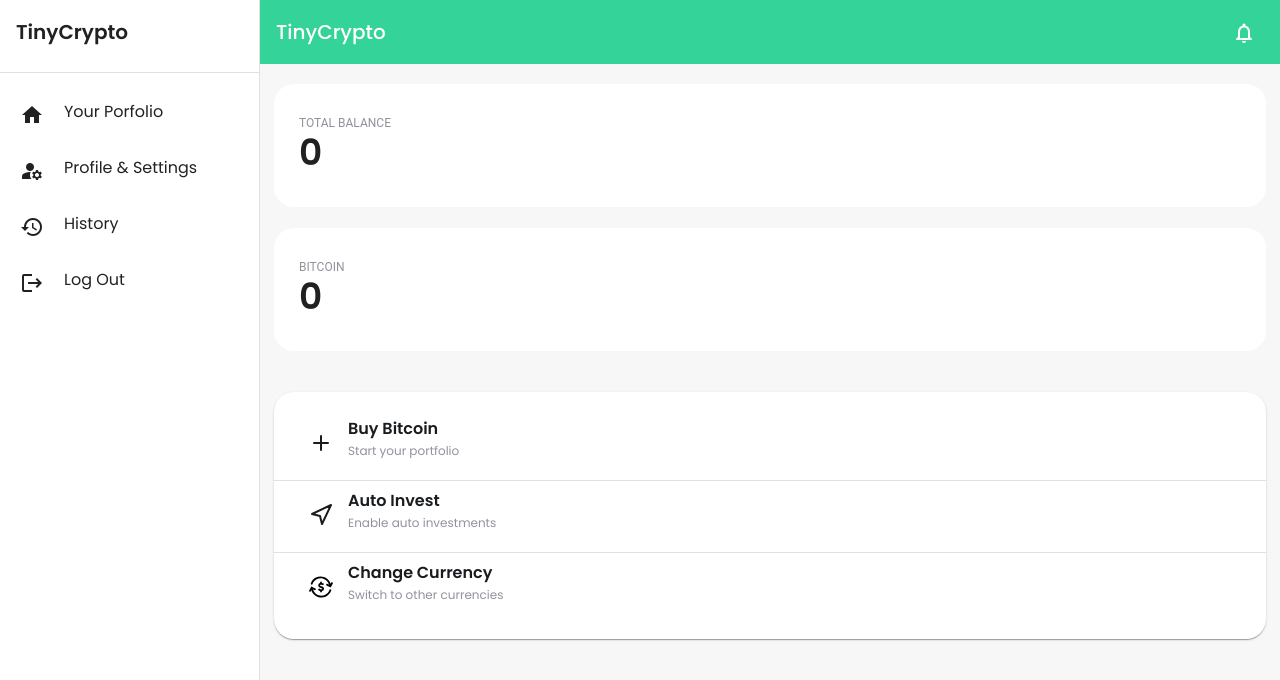
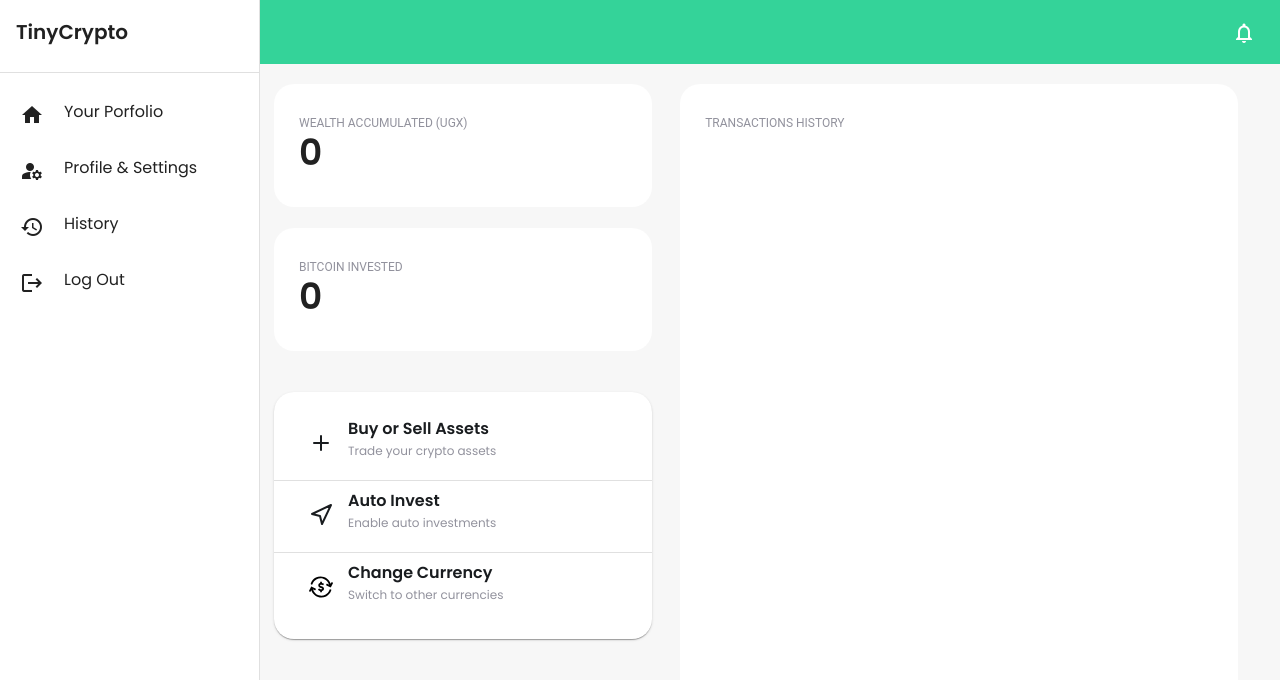
Before and after one commit to gilbertmpanga12/tinycrypto, an Angular app: page / in a window 1280 px wide. Shown: the top 680 px of the page. Built offline with nearby package versions, Linux system fonts and the light colour scheme.

Commit message:
update;- minor changes to commit

```diff
--- a/src/app/layout/layout/layout.component.html
+++ b/src/app/layout/layout/layout.component.html
@@ -8,10 +8,11 @@
     <mat-toolbar><span class="text-500"><strong>{{title}}</strong></span></mat-toolbar>
     <mat-nav-list>
       <mat-divider class="divider-mb"></mat-divider>
-      <mat-list-item *ngFor="let link of links">
+      <mat-list-item *ngFor="let link of links" (click)="navigate(drawer, link.url)">
         <mat-icon  matListIcon>{{link.icon}}</mat-icon>
 
-        <a matLine [routerLink]="link.url" class="lists" (click)="drawer.close()">{{ link.name }}</a>
+        <a matLine class="lists"
+        >{{ link.name }}</a>
 
      </mat-list-item>
     </mat-nav-list>
@@ -26,7 +27,7 @@
         *ngIf="isHandset$ | async">
         <mat-icon aria-label="Side nav toggle icon">menu</mat-icon>
       </button>
-      <span routerLink="/" class="cursor-pointer outline-none">{{title}}</span>
+      <span routerLink="/" class="cursor-pointer outline-none" *ngIf="(isHandset$ | async)">{{title}}</span>
       <span class="example-spacer"></span>
       <button mat-icon-button class="example-icon favorite-icon"
       routerLink="/notifications"
--- a/src/app/layout/layout/layout.component.ts
+++ b/src/app/layout/layout/layout.component.ts
@@ -4,6 +4,7 @@ import { Observable } from 'rxjs';
 import { map, shareReplay } from 'rxjs/operators';
 import { environment } from 'src/environments/environment';
 import { Sidebar } from 'src/app/models/models';
+import { Router } from '@angular/router';
 
 @Component({
   selector: 'app-layout',
@@ -12,7 +13,7 @@ import { Sidebar } from 'src/app/models/models';
 })
 export class LayoutComponent {
   title = environment.title;
-
+  deviceMatches!: boolean;
   links: Sidebar[] = [{
     name: 'Your Porfolio',
     icon: 'home',
@@ -42,10 +43,18 @@ export class LayoutComponent {
 */
   isHandset$: Observable<boolean> = this.breakpointObserver.observe(Breakpoints.Handset)
     .pipe(
-      map(result => result.matches),
+      map(result => {
+        this.deviceMatches  = result.matches;
+        return this.deviceMatches;
+      }),
       shareReplay()
     );
 
-  constructor(private breakpointObserver: BreakpointObserver) {}
+  constructor(private breakpointObserver: BreakpointObserver, private router: Router) {}
+
+  navigate(event:any, route: string){
+    if(this.deviceMatches) event.close();
+    this.router.navigate([route]);
+  }
 
 }
--- a/src/app/pages/dashboard/dashboard.component.html
+++ b/src/app/pages/dashboard/dashboard.component.html
@@ -1,22 +1,25 @@
 <div class="container wrapper-container">
+<div class="flex">
+
+<div class="w-40 flex-col mr-3">
   <mat-card class="card-metrics mat-elevation-z0">
-    <header class="card-header">TOTAL BALANCE</header>
+    <header class="card-header">WEALTH ACCUMULATED (UGX)</header>
     <div class="metric-count">0</div>
   </mat-card>
   <mat-card class="card-metrics mat-elevation-z0">
-    <header class="card-header">BITCOIN</header>
+    <header class="card-header">BITCOIN INVESTED</header>
     <div class="metric-count">0</div>
   </mat-card>
 
-<br/>
+  <br/>
   <mat-card style=" border-radius: 1.25rem;">
     <a class="flex-card" (click)="openDialog()">
         <div class="action-icon">
             <svg xmlns="http://www.w3.org/2000/svg" width="24" height="24" viewBox="0 0 24 24" fill="none" stroke="currentColor" stroke-width="2" stroke-linecap="round" stroke-linejoin="round"><line x1="12" y1="5" x2="12" y2="19"></line><line x1="5" y1="12" x2="19" y2="12"></line></svg>
         </div>
         <div class="action-text">
-           <span class="span1">Buy Bitcoin</span>
-           <span class="span-2">Start your portfolio</span>
+           <span class="span1">Buy or Sell Assets</span>
+           <span class="span-2">Trade your crypto assets</span>
         </div>
     </a>
     <mat-divider></mat-divider>
@@ -41,3 +44,11 @@
   </a>
   </mat-card>
 </div>
+
+<div class="w-60 mr-3">
+  <mat-card class="mat-elevation-z0 h-100 card-metrics">
+    <header class="card-header">TRANSACTIONS HISTORY</header>
+  </mat-card>
+</div>
+</div>
+</div>
--- a/src/app/pages/dashboard/dashboard.component.scss
+++ b/src/app/pages/dashboard/dashboard.component.scss
@@ -16,6 +16,8 @@
     }
 
 }
+
+
 .metric-count{
     font-weight: bold;
     font-size: 2.25rem;
@@ -153,3 +155,23 @@ font-weight: 400;
 font-family: 'Poppins', sans-serif !important;
 }
 }
+
+
+// flex
+.flex-row{
+    display: flex;
+    // flex-direction: row;
+}
+.flex-col{
+    // display: flex;
+    flex-direction: column;
+}
+.w-40{
+flex-basis: 40%;
+}
+.w-60{
+    flex-basis: 59%;
+}
+.w-50{
+    flex-basis: 50%;
+}
--- a/src/app/pages/profile/profile.component.html
+++ b/src/app/pages/profile/profile.component.html
@@ -1,5 +1,6 @@
-<div class="container wrapper-container">
-    <header class="header">Profile</header>
+<div class="container wrapper-container ">
+   <div class="w-50 mx-auto">
+      <header class="header">Profile & Settings</header>
       <section>
          <button class="profile-btn">
    <div class="profile-btn-outer">
@@ -55,3 +56,5 @@
          </mat-card>
       </section>
    </div>
+
+</div>
--- a/src/app/pages/profile/profile.component.scss
+++ b/src/app/pages/profile/profile.component.scss
@@ -78,3 +78,10 @@ border-radius: 1.25rem;
 padding: 1.5625rem;
 margin-bottom: 1.25rem;
 }
+
+.w-50{
+    width: 50%;
+}
+.mx-auto{
+    margin: 0 auto;
+}
--- a/src/styles.scss
+++ b/src/styles.scss
@@ -30,6 +30,9 @@ $primaryColor:#34D399;
 .w-100{
     width: 100%;
 }
+.h-100{
+    height: 100%;
+}
 .relative{
     position: relative;
 }
@@ -41,6 +44,9 @@ $primaryColor:#34D399;
 }
 .mt-3{
     margin-top: 3px !important;
+}
+.mr-3{
+    margin-right: 2em;
 }
 
 // typography
```
Lines whose indentation alone changed are shown as unchanged.
